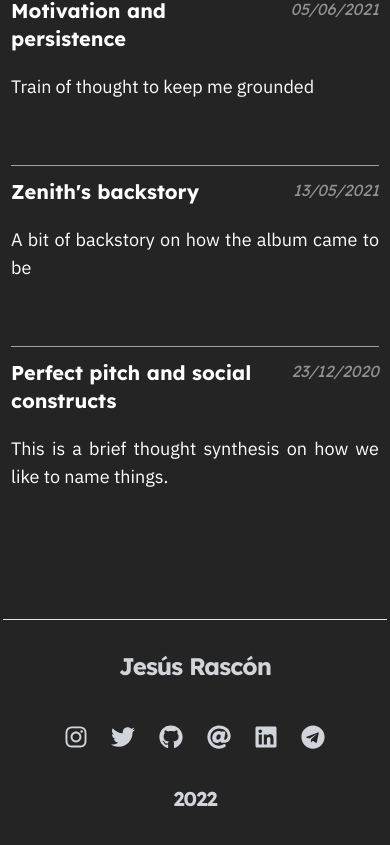
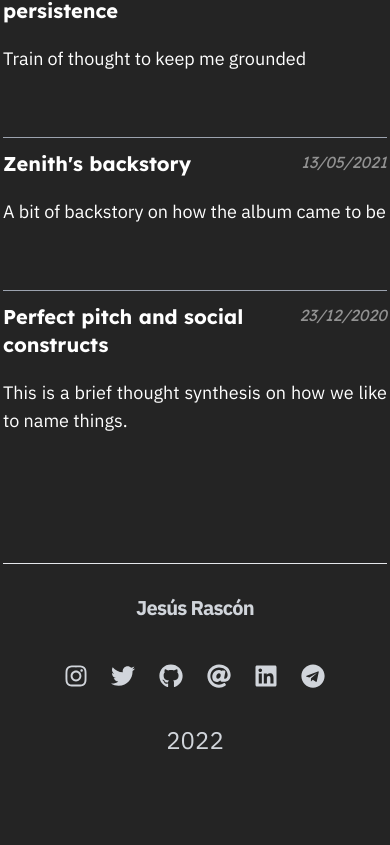
Before and after one commit to jesi-rgb/old.jesirgb.com, a Next.js app: page /blog in a window 390 px wide. Shown: the part 1580-2425 px from the top of the page. After the commit the page ends 2368 px from the top, so only its background shows below. Built offline with nearby package versions, Linux system fonts and the light colour scheme.

Commit message:
polishing details

```diff
--- a/components/Footer.js
+++ b/components/Footer.js
@@ -18,9 +18,9 @@ config.autoAddCss = false; /* eslint-disable import/first */
 export default function Footer() {
   return (
     <footer className="border-t border-gray-200 text-gray-300 mt-32">
-      <div className="font-display py-8 space-y-9 md:space-y-0 md:py-10 flex flex-col md:flex-row items-center">
+      <div className="py-8 space-y-9 md:space-y-0 md:py-10 flex flex-col md:flex-row items-center">
         <Link href="/">
-          <a className="text-2xl mb-2 md:my-0 md:w-2/6 font-bold tracking-tighter leading-tight text-left hover:text-accent-1 transition-colors">
+          <a className="text-xl mb-2 md:my-0 md:w-2/6 font-bold tracking-tighter leading-tight text-left hover:text-accent-1 transition-colors">
             <h3>Jesús Rascón</h3>
           </a>
         </Link>
@@ -78,9 +78,9 @@ export default function Footer() {
             </a>
           </Link>
         </div>
-        <h4 className="text-xl md:text-3xl my-3 md:w-2/6 md:my-0 font-bold tracking-tighter text-right">
+        <div className="text-2xl md:text-xl my-3 md:w-2/6 md:my-0 text-right">
           {new Date().getFullYear()}
-        </h4>
+        </div>
       </div>
     </footer>
   );
--- a/pages/blog/index.js
+++ b/pages/blog/index.js
@@ -11,7 +11,6 @@ export default function Blog({ slugs }) {
         <title>Blogpost</title>
       </Head>
       <Layout>
-        <div className="mx-2 xl:mx-auto xl:max-w-4xl">
         <div className="text-6xl xl:text-7xl font-bold font-display text-white">
           Blog
         </div>
@@ -27,7 +26,6 @@ export default function Blog({ slugs }) {
             date={slug.date}
           />
         ))}
-        </div>
       </Layout>
     </>
   );
--- a/pages/curriculum.js
+++ b/pages/curriculum.js
@@ -193,7 +193,7 @@ export default function Curriculum() {
                   Helped shedding a light on how the concept of biodiversity is
                   understood in social media.
                 </li>
-                <li>Pre-processing and engineering of PLN based datasets.</li>
+                <li>Pre-processing and engineering of NLP based datasets.</li>
                 <li>
                   Helped supporting management's decision making regarding sales
                   using ggplot2 in R
```
Lines whose indentation alone changed are shown as unchanged.
